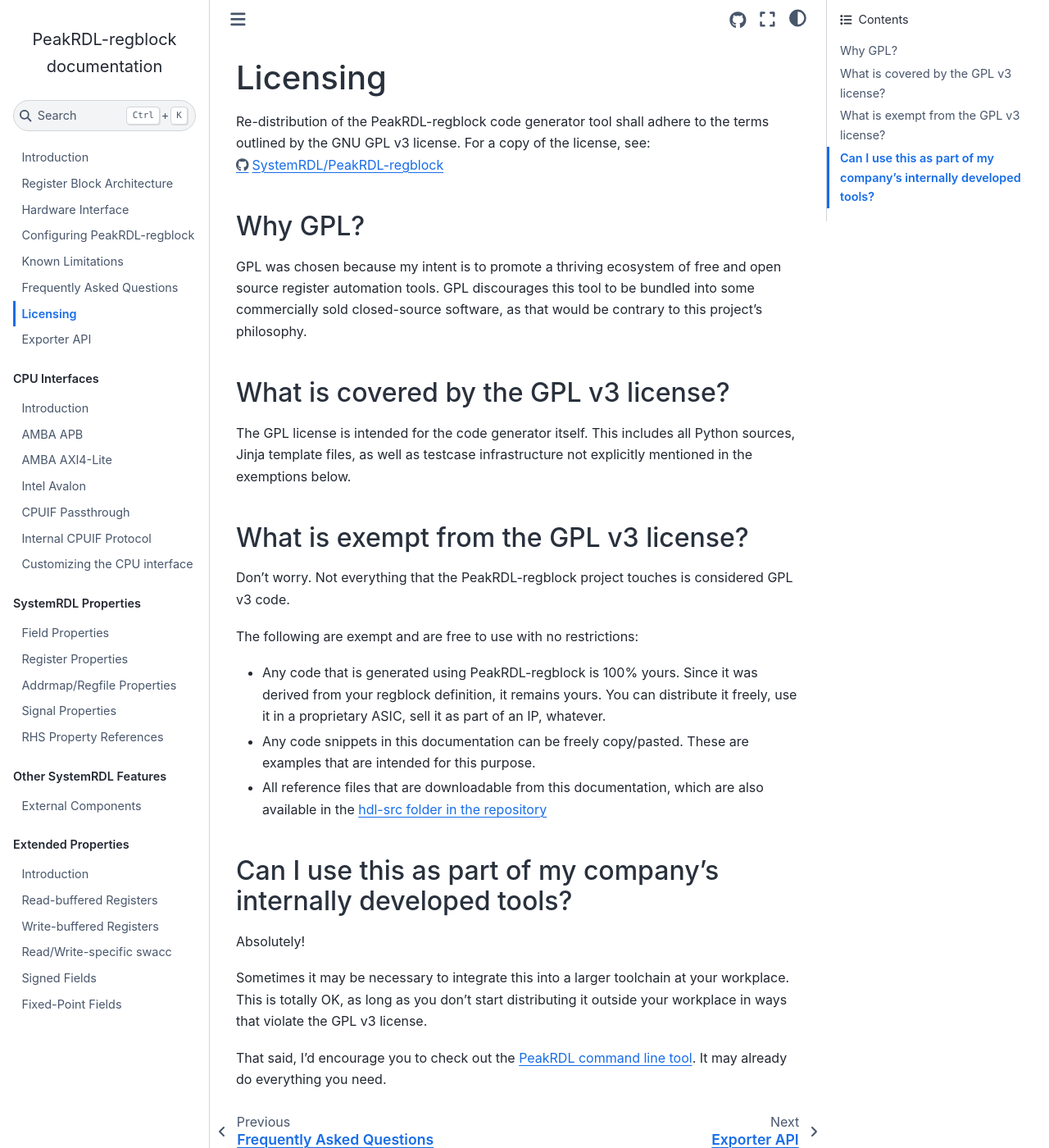
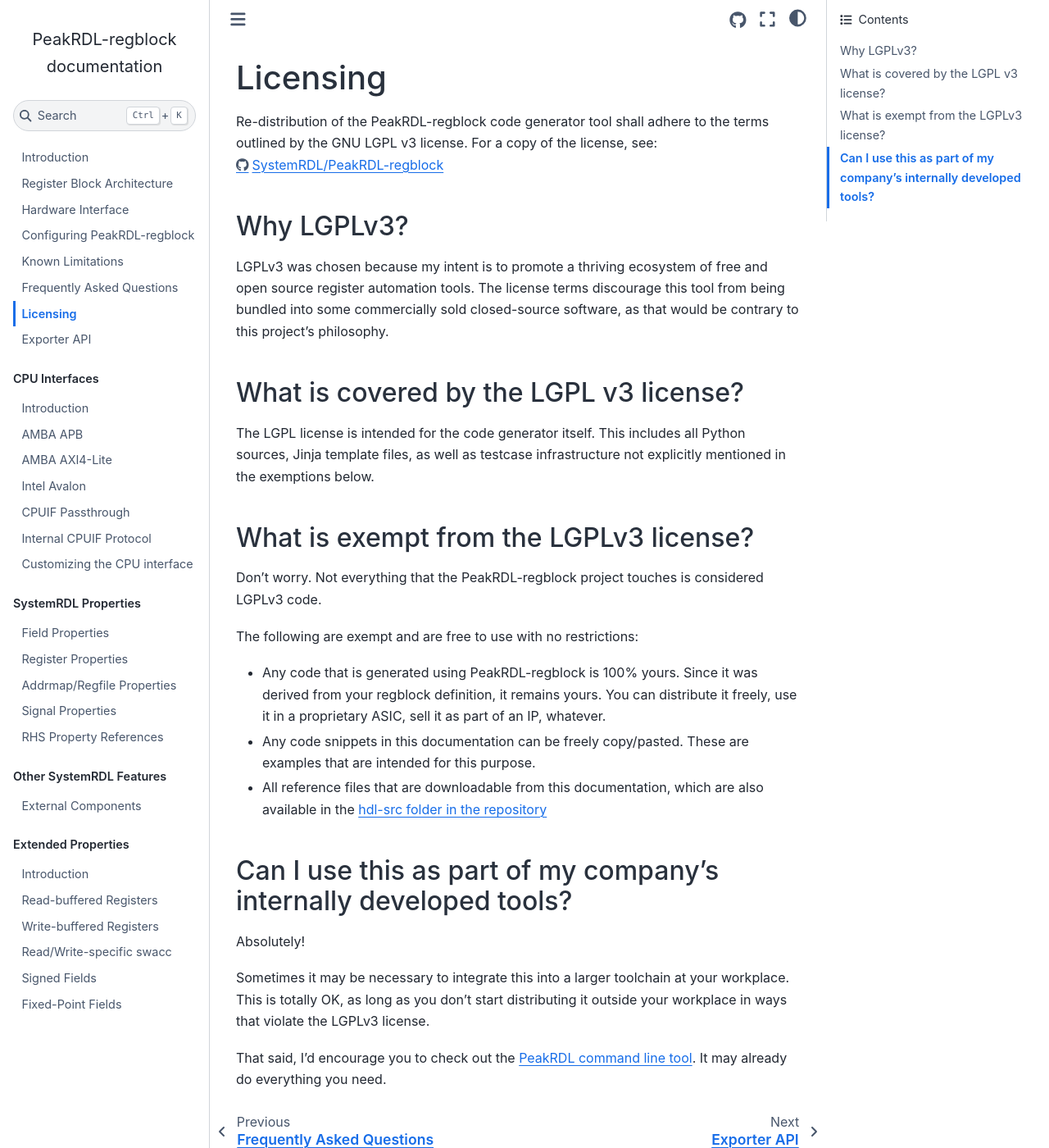
Before and after one commit to SystemRDL/PeakRDL-regblock, a Sphinx documentation site: the page built from docs/licensing.rst, in a window 1280 px wide and 1400 px high. Shown: the whole window at 82% size. Built offline with Sphinx 7.4.7 and the Sphinx Book theme 1.1.4, drawn with Linux system fonts in a browser that asks for light colours.

Commit message:
Switch to LGPLv3 license

```diff
--- a/docs/licensing.rst
+++ b/docs/licensing.rst
@@ -2,29 +2,29 @@
 =========
 
 Re-distribution of the PeakRDL-regblock code generator tool shall adhere to the
-terms outlined by the GNU GPL v3 license. For a copy of the license, see:
+terms outlined by the GNU LGPL v3 license. For a copy of the license, see:
 https://github.com/SystemRDL/PeakRDL-regblock/blob/main/LICENSE
 
 
-Why GPL?
---------
-GPL was chosen because my intent is to promote a thriving ecosystem of free and
-open source register automation tools. GPL discourages this tool to be bundled
-into some commercially sold closed-source software, as that would be contrary to
-this project's philosophy.
+Why LGPLv3?
+-----------
+LGPLv3 was chosen because my intent is to promote a thriving ecosystem of free and
+open source register automation tools. The license terms discourage this tool from
+being bundled into some commercially sold closed-source software, as that would
+be contrary to this project's philosophy.
 
 
-What is covered by the GPL v3 license?
+What is covered by the LGPL v3 license?
 --------------------------------------
-The GPL license is intended for the code generator itself. This includes all
+The LGPL license is intended for the code generator itself. This includes all
 Python sources, Jinja template files, as well as testcase infrastructure not
 explicitly mentioned in the exemptions below.
 
 
-What is exempt from the GPL v3 license?
+What is exempt from the LGPLv3 license?
 ---------------------------------------
 Don't worry. Not everything that the PeakRDL-regblock project touches is
-considered GPL v3 code.
+considered LGPLv3 code.
 
 The following are exempt and are free to use with no restrictions:
 
@@ -44,7 +44,7 @@
 
 Sometimes it may be necessary to integrate this into a larger toolchain at your
 workplace. This is totally OK, as long as you don't start distributing it
-outside your workplace in ways that violate the GPL v3 license.
+outside your workplace in ways that violate the LGPLv3 license.
 
 That said, I'd encourage you to check out the `PeakRDL command line tool <https://peakrdl.readthedocs.io/>`_.
 It may already do everything you need.
--- a/pyproject.toml
+++ b/pyproject.toml
@@ -16,7 +16,7 @@
 ]
 description = "Compile SystemRDL into a SystemVerilog control/status register (CSR) block"
 readme = "README.md"
-license = {text = "GPLv3"}
+license = {text = "LGPLv3"}
 keywords = [
     "SystemRDL", "PeakRDL", "CSR", "compiler", "tool", "registers", "generator",
     "Verilog", "SystemVerilog", "register abstraction layer",
@@ -28,7 +28,7 @@
     "Programming Language :: Python :: 3",
     "Programming Language :: Python :: 3 :: Only",
     "Intended Audience :: Developers",
-    "License :: OSI Approved :: GNU General Public License v3 (GPLv3)",
+    "License :: OSI Approved :: GNU Lesser General Public License v3 (LGPLv3)",
     "Operating System :: OS Independent",
     "Topic :: Scientific/Engineering :: Electronic Design Automation (EDA)",
 ]
```
Also changed, not shown: CONTRIBUTING.md (+2 -2 lines), hdl-src/README.md, 1 other file.
